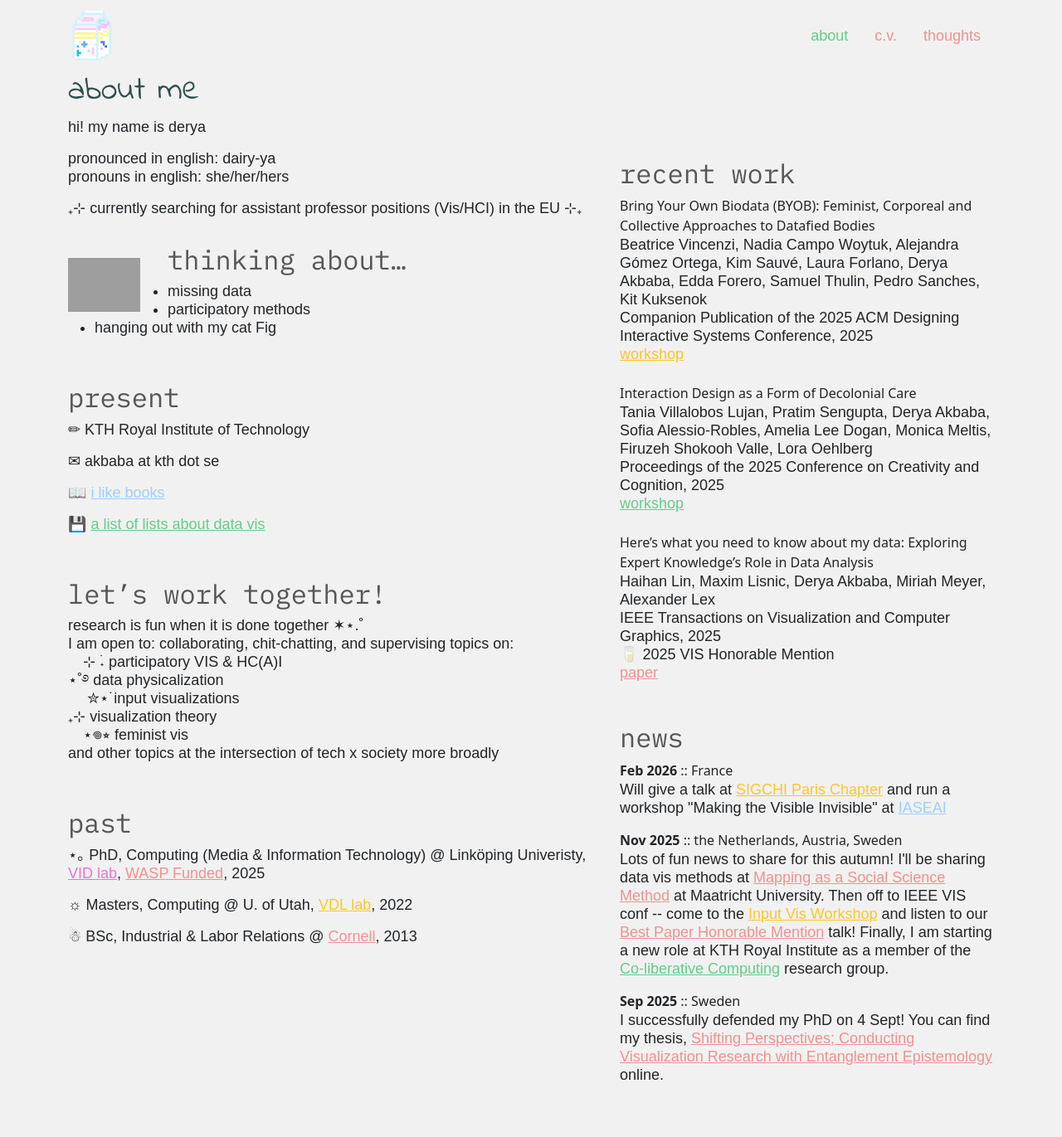
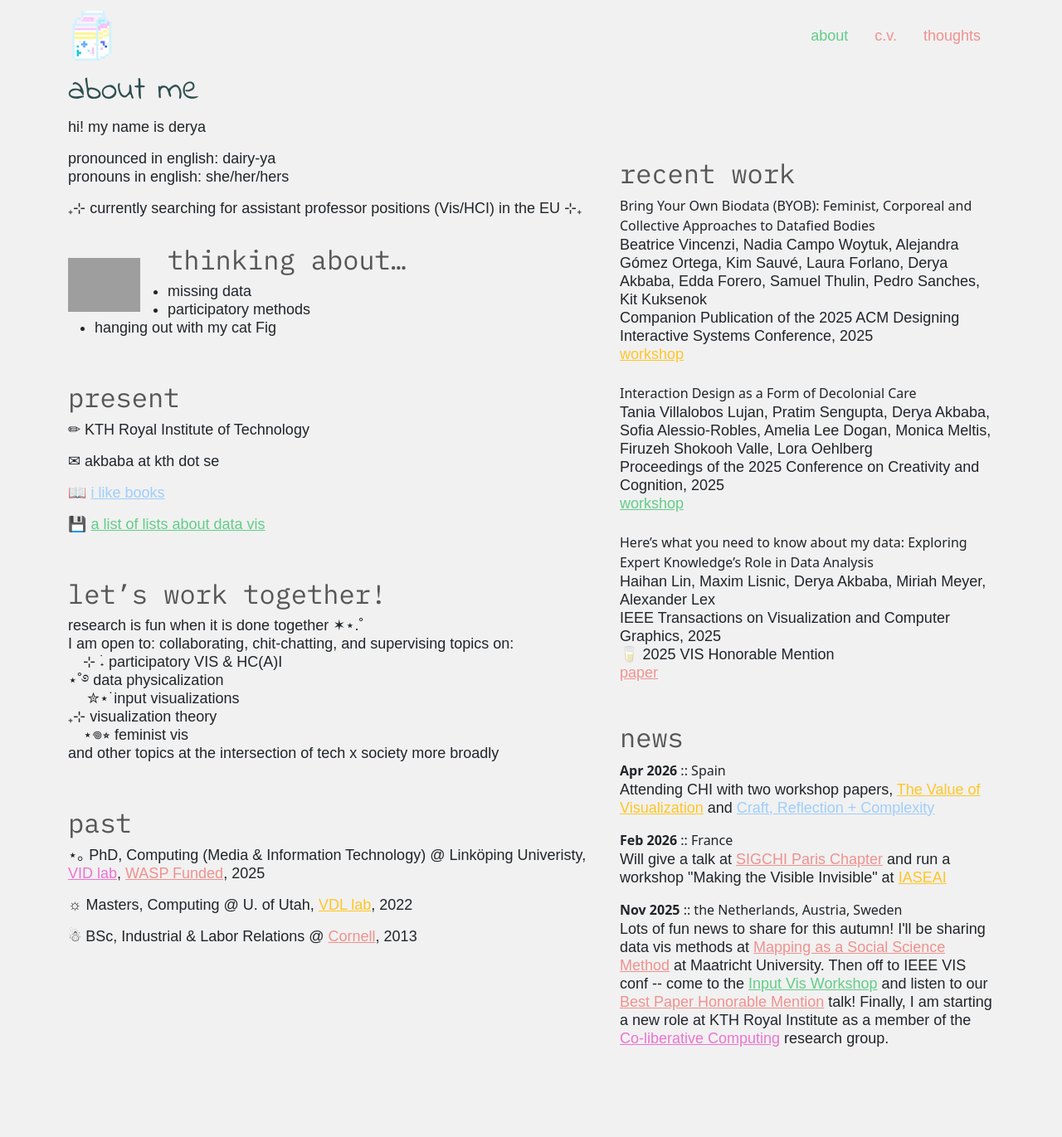
Before and after one commit to gotdairyya/gotdairyya.github.io, a Jekyll site: the page built from index.md, in a window 1280 px wide. Shown: the whole page at 83% size. Built offline with Jekyll 4.4.1, drawn with Linux system fonts in a browser that asks for light colours; some web fonts are replaced; after the commit the page ends 1327 px from its top, so only the background shows below that; grey boxes are pictures that could not be loaded.

Commit message:
CHI news

```diff
--- a/_data/news.yml
+++ b/_data/news.yml
@@ -79,3 +79,6 @@
 - date: 2026-02-23
   place: France
   news: Will give a talk at <a href="https://paris.sigchi.acm.org/">SIGCHI Paris Chapter</a> and run a workshop "Making the Visible Invisible" at <a href="www.iaseai.org">IASEAI</a>
+- date: 2026-04-12
+  place: Spain
+  news: Attending CHI with two workshop papers, <a href="https://files.de-1.osf.io/v1/resources/4n7rh/providers/osfstorage/69b6f8f31a4f72d006a72cac">The Value of Visualization</a> and <a href="https://osf.io/e4r9m/files/5p7hk">Craft, Reflection + Complexity</a>
```
